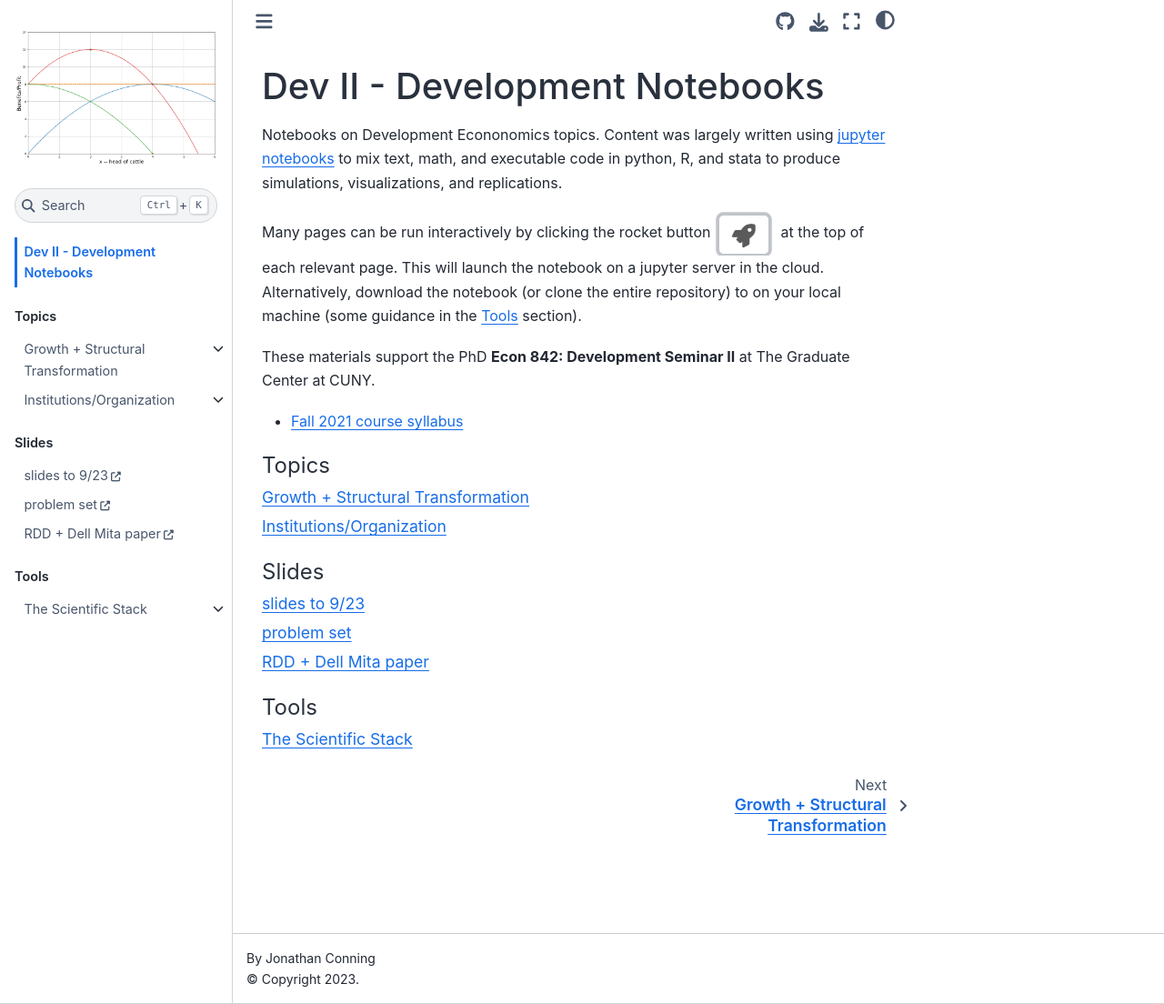
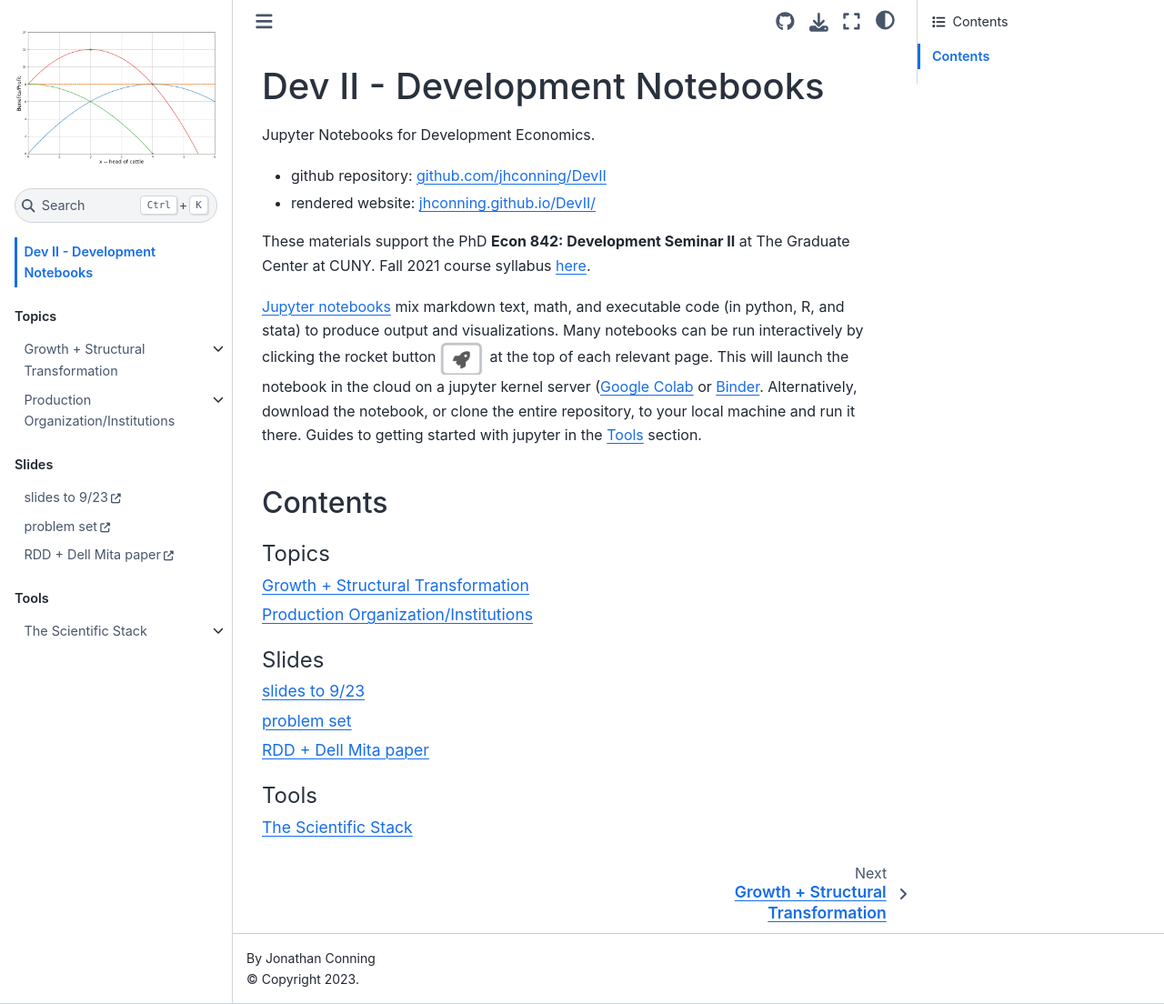
Before and after one commit to jhconning/DevII, a Jupyter Book: the page built from README.md, in a window 1280 px wide and 1104 px high. Shown: the whole window at 91% size. Built offline with Jupyter Book 1.0.4 settings and Sphinx 7.4.7 and the Sphinx Book theme 1.1.4, drawn with Linux system fonts in a browser that asks for light colours; pages that are not in the unit, such as notebooks, are missing from menus.

Commit message:
small rewrite

````diff
--- a/README.md
+++ b/README.md
@@ -1,12 +1,16 @@
 # Dev II - Development Notebooks
 
-Notebooks on Development Econonomics topics. Content was largely written using [jupyter notebooks](https://jupyter.org) to mix text, math, and executable code in python, R, and stata to produce simulations, visualizations, and replications.
+Jupyter Notebooks for Development Economics.
 
-Many pages can be run interactively by clicking the rocket button ![](media/../notebooks/media/launch_button.png) at the top of each relevant page. This will launch the notebook on a jupyter server in the cloud. Alternatively, download the notebook (or clone the entire repository) to on your local machine (some guidance in the [Tools](notebooks/tools.md) section).
+- github repository: [github.com/jhconning/DevII](https://github.com/jhconning/DevII)
+- rendered website: [jhconning.github.io/DevII/](https://jhconning.github.io/DevII/)
 
-These materials support the PhD **Econ 842: Development Seminar II** at The Graduate Center at CUNY.
+These materials support the PhD **Econ 842: Development Seminar II** at The Graduate Center at CUNY. Fall 2021 course syllabus [here](https://drive.google.com/file/d/1Mp3PpgudOVyCmTZG9z78oD6UY7dtcvV5/view?usp=sharing).
 
-- [Fall 2021 course syllabus](https://drive.google.com/file/d/1Mp3PpgudOVyCmTZG9z78oD6UY7dtcvV5/view?usp=sharing)
+
+[Jupyter notebooks](https://jupyter.org) mix markdown text, math, and executable code (in python, R, and stata) to produce output and visualizations. Many notebooks can be run interactively by clicking the rocket button ![](media/../notebooks/media/launch_button.png) at the top of each relevant page. This will launch the notebook in the cloud on a jupyter kernel server ([Google Colab](https://colab.research.google.com/notebooks/intro.ipynb?utm_source=scs-index) or [Binder](https://mybinder.org). Alternatively, download the notebook, or clone the entire repository, to your local machine and run it there. Guides to getting started with jupyter in the [Tools](notebooks/tools.md) section.
+
+## Contents
 
 ```{tableofcontents}
 ```
--- a/_config.yml
+++ b/_config.yml
@@ -1,7 +1,7 @@
 # Book settings
 # Learn more at https://jupyterbook.org/customize/config.html
 
-title: Dev II -- Development Notebooks
+title: Dev II - Development Notebooks
 author: Jonathan Conning
 logo: logo.png
 
--- a/notebooks/prodn_org.md
+++ b/notebooks/prodn_org.md
@@ -1,4 +1,4 @@
-# Institutions/Organization
+# Production Organization/Institutions
 
 Jupyter Notebook notes on:
 
````
Also changed, not shown: notebooks/media/launch_button.png.
